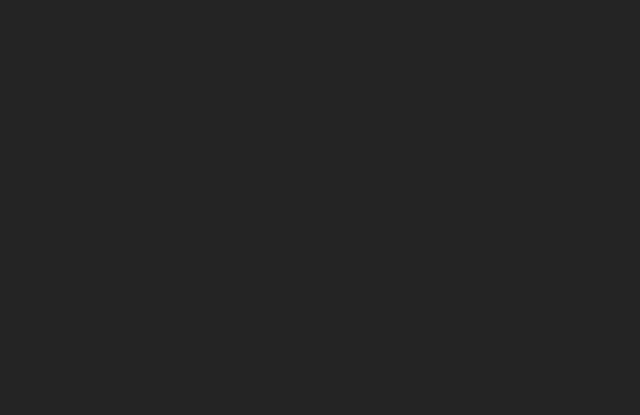
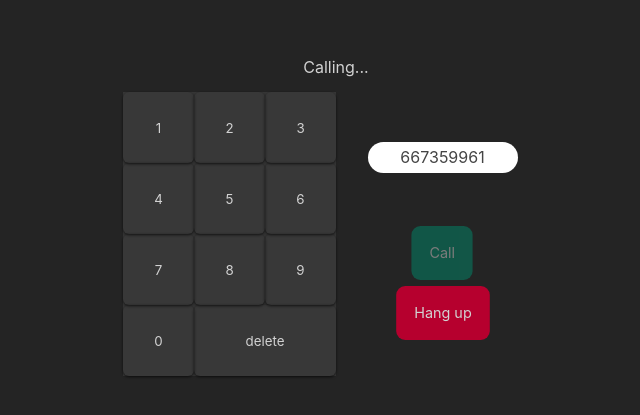
Before and after one commit to MarshallTino/202301-w4-ch3-marcel-martino-alex-navarro, a React (Create React App) app: page / in a window 1280 px wide. Shown: the part 191-606 px from the top of the page, without its empty margins (304-944 px from the left). Built offline with nearby package versions, Linux system fonts and the light colour scheme.

Commit message:
create display component

```diff
--- a/src/App.tsx
+++ b/src/App.tsx
@@ -1,5 +1,63 @@
+import Display from "./components/Display";
+
 const App = (): JSX.Element => {
-  return <p></p>;
+  return (
+    <>
+      <div className="container">
+        <span className="message">Calling...</span>
+        <main className="phone">
+          <div className="keyboard-container">
+            <ol className="keyboard">
+              <li>
+                <button className="key">1</button>
+              </li>
+              <li>
+                <button className="key">2</button>
+              </li>
+              <li>
+                <button className="key">3</button>
+              </li>
+              <li>
+                <button className="key">4</button>
+              </li>
+              <li>
+                <button className="key">5</button>
+              </li>
+              <li>
+                <button className="key">6</button>
+              </li>
+              <li>
+                <button className="key">7</button>
+              </li>
+              <li>
+                <button className="key">8</button>
+              </li>
+              <li>
+                <button className="key">9</button>
+              </li>
+              <li>
+                <button className="key">0</button>
+              </li>
+              <li>
+                <button className="key big">delete</button>
+              </li>
+            </ol>
+          </div>
+          <div className="actions">
+            <Display />
+
+            <a href="call" className="call">
+              Call
+            </a>
+
+            <a href="hang-up" className="hang active">
+              Hang up
+            </a>
+          </div>
+        </main>
+      </div>
+    </>
+  );
 };
 
 export default App;
--- /dev/null
+++ b/src/components/Display.tsx
@@ -0,0 +1,5 @@
+const Display = (): JSX.Element => {
+  return <span className="number">667359961</span>;
+};
+
+export default Display;
```
